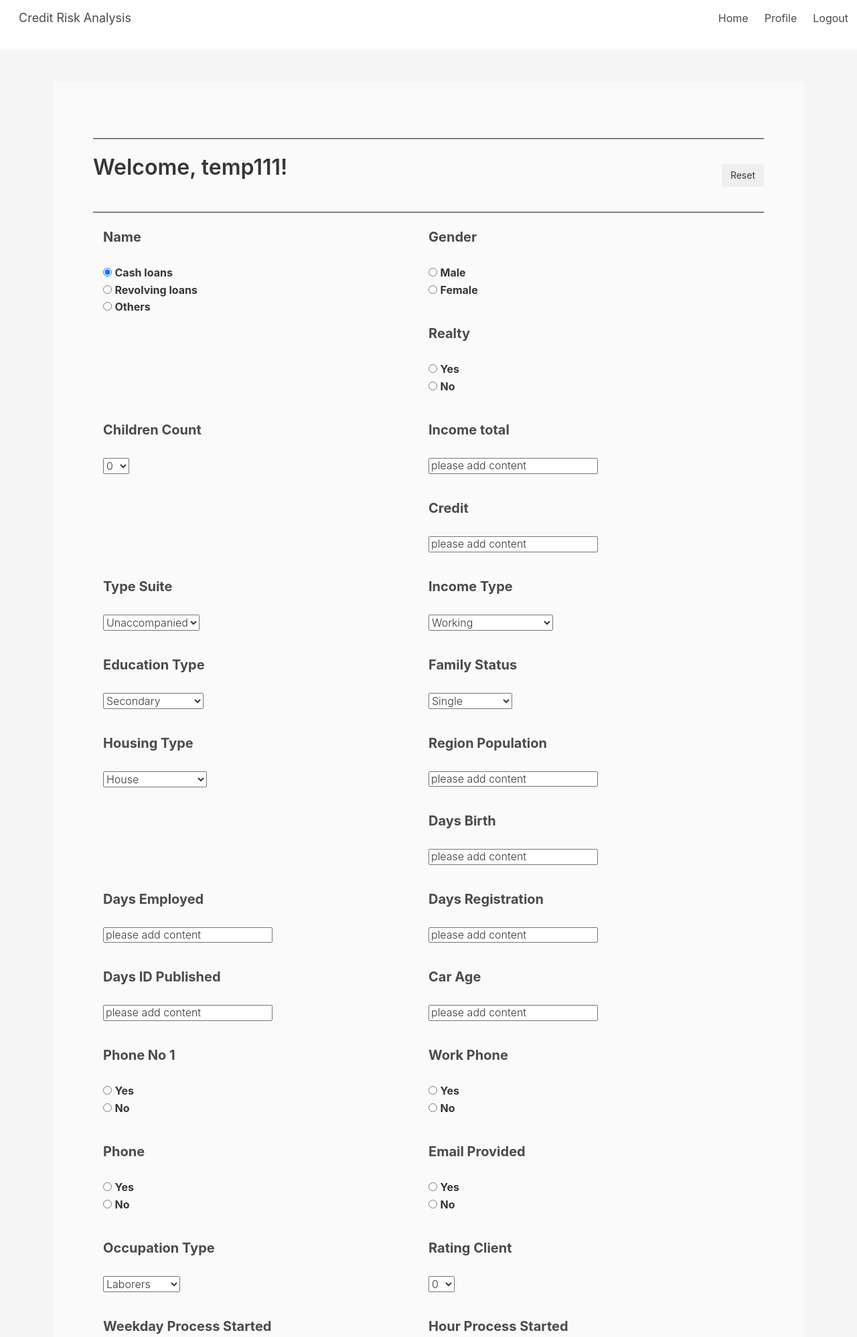
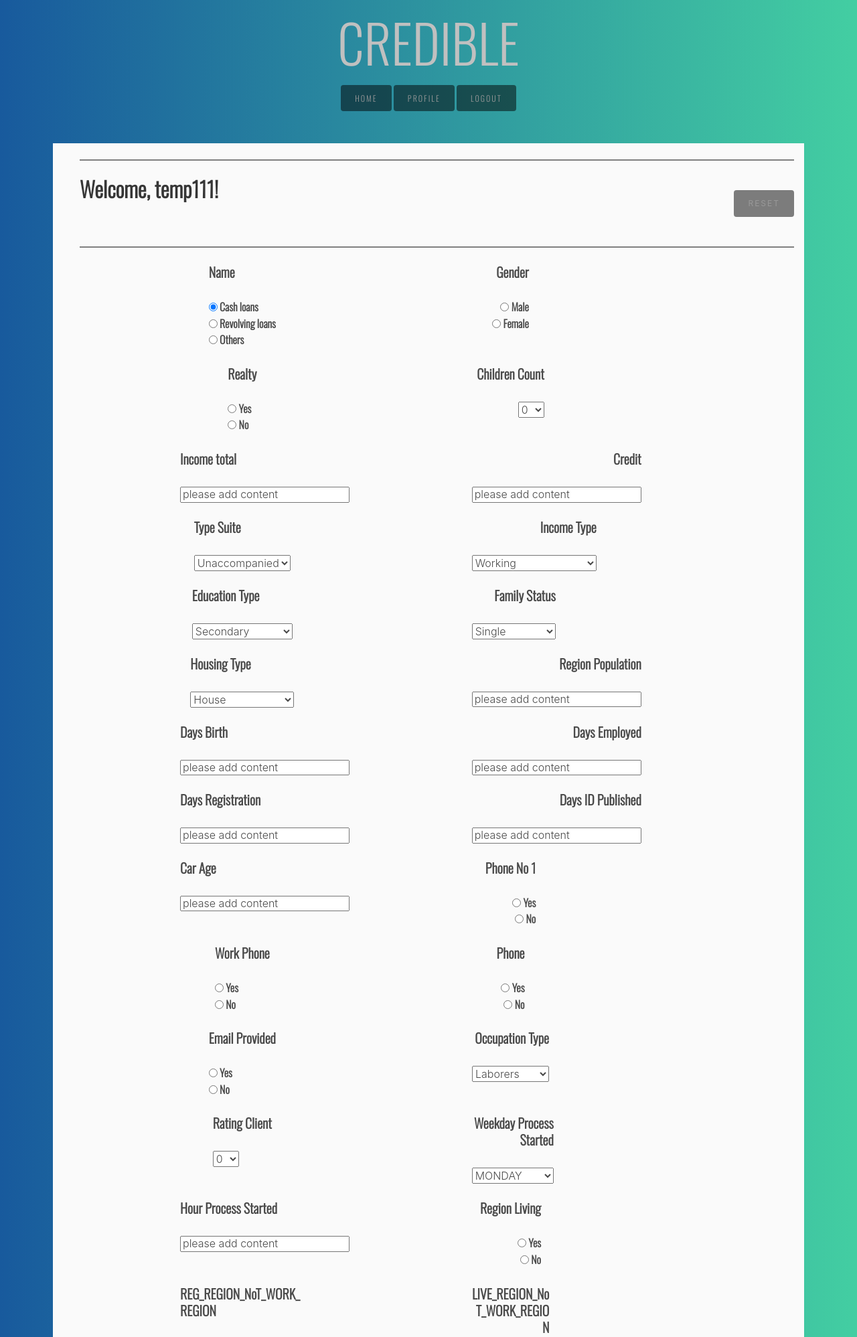
Before and after one commit to himanshunikhare-zz/Credit-risk-analysis, a Flask app: page /profile in a window 1280 px wide. Shown: the top 1997 px of the page at 67% size. Run offline with Flask 2, Linux system fonts and the light colour scheme; a user stored in the database is signed in; parts of the project's set-up code (start-up, migrations or seed data) failed here and were passed over; some libraries are stand-ins or nearby versions.

Commit message:
UI updated

```diff
--- a/project/static/css/main.css
+++ b/project/static/css/main.css
@@ -13,3 +13,52 @@ hr{
 .custom-hr{
   background-color: lavender;
 }
+
+.BlackMe{
+  background: linear-gradient(to bottom, #ffffff 49%, #f6f4d5 100%)!important;
+}
+
+.bg-image{
+  background-image: url(./background.svg) !important;
+}
+
+* {
+  -webkit-transition-property: all;
+  -webkit-transition-duration: .2s;
+  -moz-transition-timing-function: cubic-bezier(100,50,21,6);
+  -moz-transition-property: all;
+  -moz-transition-timing-function: cubic-bezier(100,50,21,6);
+}
+
+body{
+  background: rgb(10, 24, 19) !important; /* fallback for old browsers */
+  background: -webkit-linear-gradient(to right, #185a9d, #43cea2)!important; /* Chrome 10-25, Safari 5.1-6 */
+  background: linear-gradient(to right, #185a9d, #43cea2)!important;
+padding:20px;
+text-align:center;
+font-family: 'Oswald', sans-serif;
+}
+
+h1{
+  color:#c0c0c0;
+  font-size:79px;
+  padding-bottom:20px;
+  }
+
+.btn{
+color:white;
+background:rgba(0, 0, 0, 0.5);
+padding:10px 20px;
+font-size:12px;
+text-decoration:none;
+letter-spacing:2px;
+text-transform:uppercase;
+}
+
+.btn:hover{
+border:none;
+background:rgba(36, 35, 35, 0.4);
+background:#fff;
+padding:20px 20px;
+color:#1b1b1b;
+}
--- a/project/templates/base.html
+++ b/project/templates/base.html
@@ -1,93 +1,92 @@
 <!DOCTYPE html>
-<html>
-
+<html></html>
 <head>
     <meta charset="utf-8">
     <meta http-equiv="X-UA-Compatible" content="IE=edge">
     <meta name="viewport" content="width=device-width, initial-scale=1">
-    <title>Credit Risk Analysis</title>
-    <!-- Latest compiled and minified CSS -->
-    <link rel="stylesheet" href="https://maxcdn.bootstrapcdn.com/bootstrap/3.3.7/css/bootstrap.min.css"
-        integrity="sha384-BVYiiSIFeK1dGmJRAkycuHAHRg32OmUcww7on3RYdg4Va+PmSTsz/K68vbdEjh4u" crossorigin="anonymous">
-
-    <!-- Optional theme -->
-    <link rel="stylesheet" href="https://maxcdn.bootstrapcdn.com/bootstrap/3.3.7/css/bootstrap-theme.min.css"
-        integrity="sha384-rHyoN1iRsVXV4nD0JutlnGaslCJuC7uwjduW9SVrLvRYooPp2bWYgmgJQIXwl/Sp" crossorigin="anonymous">
-
-    <!-- Latest compiled and minified JavaScript -->
-    <script src="https://maxcdn.bootstrapcdn.com/bootstrap/3.3.7/js/bootstrap.min.js"
-        integrity="sha384-Tc5IQib027qvyjSMfHjOMaLkfuWVxZxUPnCJA7l2mCWNIpG9mGCD8wGNIcPD7Txa"
-        crossorigin="anonymous"></script>
+    <title>base</title>
+    <link rel="stylesheet" href="https://maxcdn.bootstrapcdn.com/bootstrap/3.4.1/css/bootstrap.min.css">
     <script src="https://ajax.googleapis.com/ajax/libs/jquery/3.5.1/jquery.min.js"></script>
-
+    <script src="https://maxcdn.bootstrapcdn.com/bootstrap/3.4.1/js/bootstrap.min.js"></script>
     <link rel="stylesheet" href="https://cdnjs.cloudflare.com/ajax/libs/bulma/0.7.2/css/bulma.min.css" />
     <link rel="stylesheet" href="{{ url_for('static', filename='css/main.css') }}">
+    <link href='https://fonts.googleapis.com/css?family=Oswald:300' rel='stylesheet' type='text/css'>
+    <style>
+        * {
+            -webkit-transition-property: all;
+            -webkit-transition-duration: .2s;
+            -moz-transition-timing-function: cubic-bezier(100,50,21,6);
+            -moz-transition-property: all;
+            -moz-transition-timing-function: cubic-bezier(100,50,21,6);
+        }
 
+        body{
+            background: rgb(10, 24, 19) !important; /* fallback for old browsers */
+            background: -webkit-linear-gradient(to right, #185a9d, #43cea2)!important; /* Chrome 10-25, Safari 5.1-6 */
+            background: linear-gradient(to right, #185a9d, #43cea2)!important;
+        padding:20px;
+        text-align:center;
+        font-family: 'Oswald', sans-serif;
+        }
+
+        h1{
+            color:#c0c0c0;
+            font-size:79px;
+            padding-bottom:20px;
+            }
+
+        .btn{
+        color:#999;
+        background:rgba(0, 0, 0, 0.5);
+        padding:10px 20px;
+        font-size:12px;
+        text-decoration:none;
+        letter-spacing:2px;
+        text-transform:uppercase;
+        }
+
+        .btn:hover{
+        border:none;
+        background:rgba(0, 0, 0, 0.4);
+        background:#fff;
+        padding:20px 20px;
+        color:#1b1b1b;
+        }
+</style>
 </head>
-
 <body>
-    <nav class="navbar" role="navigation" aria-label="main navigation">
-        <div class="navbar-brand">
-            <a class="navbar-item" href="{{ url_for('main.index') }}">
-                <h1>Credit Risk Analysis</h1>
+     <a href="{{ url_for('main.index') }}">
+                <h1>CREDIBLE</h1>
             </a>
-            <a role="button" class="navbar-burger burger" aria-label="menu" aria-expanded="false"
-                data-target="navbarMenuHeroA">
-                <span aria-hidden="true"></span>
-                <span aria-hidden="true"></span>
-                <span aria-hidden="true"></span>
-            </a>
-        </div>
-        <div id="navbarMenuHeroA" class="navbar-menu">
-            <div class="navbar-end">
-                <a id="indexNav" href="{{ url_for('main.index') }}" class="navbar-item">
+            <a id="indexNav" href="{{ url_for('main.index') }}" class="btn">
                 Home
             </a>
             {% if current_user.is_authenticated %}
-                <a id="profileNav" href="{{ url_for('main.profile') }}" class="navbar-item">
+            <a id="profileNav" href="{{ url_for('main.profile') }}" class="btn">
                 Profile
             </a>
             {% endif %}
             {% if not current_user.is_authenticated %}
-                <a id="loginNav" href="{{ url_for('auth.login') }}" class="navbar-item">
+            <a id="loginNav" href="{{ url_for('auth.login') }}" class="btn">
                 Login
             </a>
-                <a id="signupNav" href="{{ url_for('auth.signup') }}" class="navbar-item">
+            <a id="signupNav" href="{{ url_for('auth.signup') }}" class="btn">
                 Sign Up
             </a>
             {% endif %}
             {% if current_user.is_authenticated %}
-                <a id="logoutNav" href="{{ url_for('auth.logout') }}" class="navbar-item">
+            <a id="logoutNav" href="{{ url_for('auth.logout') }}" class="btn">
                 Logout
             </a>
             {% endif %}
-            </div>
-        </div>
-    </nav>
-    <section class="hero is-light is-fullheight BlackMe">
 
         <div class="hero-body">
             <div class="container has-text-centered">
                {% block content %}
                {% endblock %}
             </div>
+            <hr>
+        <p style="text-align:left; color:white">&copy;2020 CREDIBLE CAPSTONE-II Project.All rights reserved. </p>
         </div>
-    </section>
-
-
 </body>
-<script>
-    $(document).ready(function () {
-
-        // Check for click events on the navbar burger icon
-        $(".navbar-burger").click(function () {
-
-            // Toggle the "is-active" class on both the "navbar-burger" and the "navbar-menu"
-            $(".navbar-burger").toggleClass("is-active");
-            $(".navbar-menu").toggleClass("is-active");
-
-        });
-    });
-</script>
-
 </html>
--- a/project/templates/profile.html
+++ b/project/templates/profile.html
@@ -2,42 +2,52 @@
 
 {% block content %}
 
-
-<div class="container bg-custom padding-custom">
-
+<div class="container bg-custom ">
     <hr>
-    <form class="form-horizontal" action="/profile" method="POST" autocomplete="on">
     <div class="level">
         <h1 class="title level-left">
             Welcome, {{ name }}!
         </h1>
-            <button type="reset" class="btn btn-light level-right">Reset</button>
-
+        <button type="reset" class="btn level-right">Reset</button>
     </div>
     <hr>
-        <div class="container">
-            {% for i in form %}
-            <div class="is-6 ">
-                <div class="col-sm-6 p-2 text-left">
-                    <div class="form-group">
-                        <h1 class="subtitle">{{ i.label }}</h1>
-                        <h2 class="has-text-weight-light">
+    <form class="form-inline" action="/profile" method="POST" autocomplete="on">
+        {%for i in form%}
+        {%if loop.index is odd%}
+        <div class="row">
+        {%endif%}
+            {%if loop.index is even%}
+                <div class="col-sm-4">
+                    <div class="form-group" style="text-align: right;padding-left: 220px;">
+                        <h2 class="subtitle">{{ i.label }}</h2>
+                        <h3 class="has-text-weight-light">
                             {{ i }}
-                        </h2>
+                        </h3>
+                    </div>
+                </div>
+            {%else%}
+                <div class="col-sm-4">
+                    <div class="form-group" style="text-align: left;padding-left: 150px;">
+                        <h2 class="subtitle">{{ i.label }}</h2>
+                        <h3 class="has-text-weight-light">
+                            {{ i }}
+                        </h3>
+                    </div>
+                </div>
+            {%endif%}
+        {%if loop.index is even%}
         </div>
         <br>
-
-                </div>
-
-            </div>
-            {% endfor %}
-
-        </div>
-
+        {%endif %}
+       {%endfor%}
+        <br><br><br>
+        <br><br><br>
+        <br>
         <hr>
-        <button id="submit-button" type="submit" class="btn btn-primary level-left"
-                value="Submit">Submit</button>
+        <button id="submit-button" type="submit" class="btn btn-primary level-left" value="Submit">Submit</button>
+        <br><br>
     </form>
 </div>
 
+
 {% endblock %}
```
Also changed, not shown: project/templates/index.html (+23 -26 lines), project/static/css/background.png (added), project/static/css/background.svg (added). Lines whose indentation alone changed are shown as unchanged.
